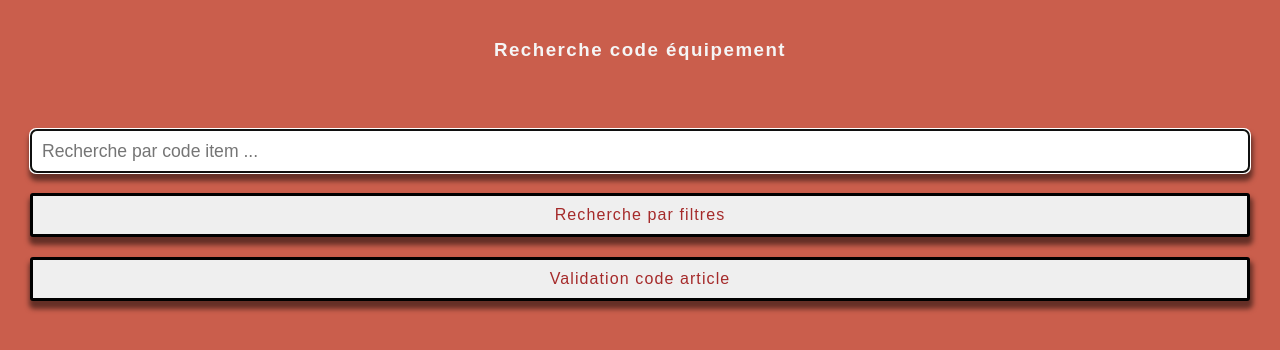
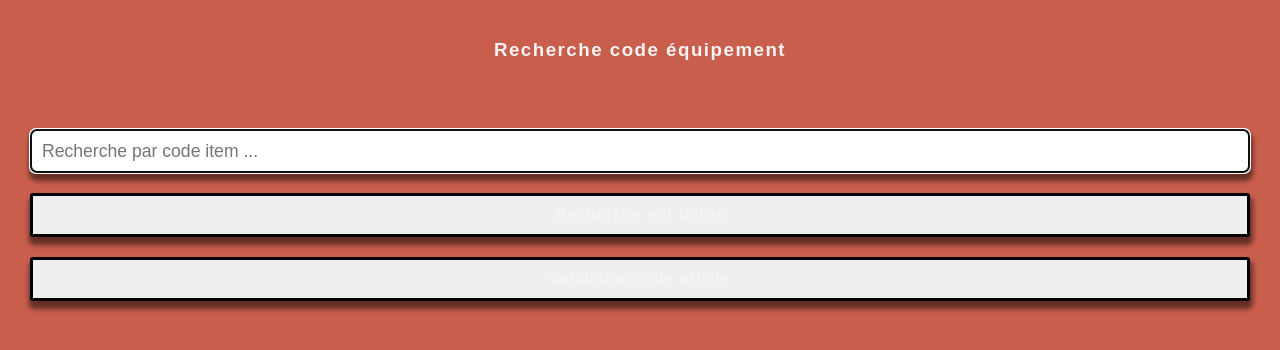
Before and after one commit to 7Dan2/AdeleBS, a plain HTML site: page HTML/item_specs.html in a window 1280 px wide. Drawn offline with Linux system fonts and the light colour scheme.

Commit message:
return to coquelicot again

```diff
--- a/CSS/item_specs.css
+++ b/CSS/item_specs.css
@@ -43,7 +43,7 @@ button
     width: auto;
     height: 44px;
     margin: 10px;
-    color: brown;
+    color: whitesmoke;
     box-shadow: 1px 6px 5px 2px rgba(0, 0, 0, 0.5);
     letter-spacing: 1.1px;
 }
```
